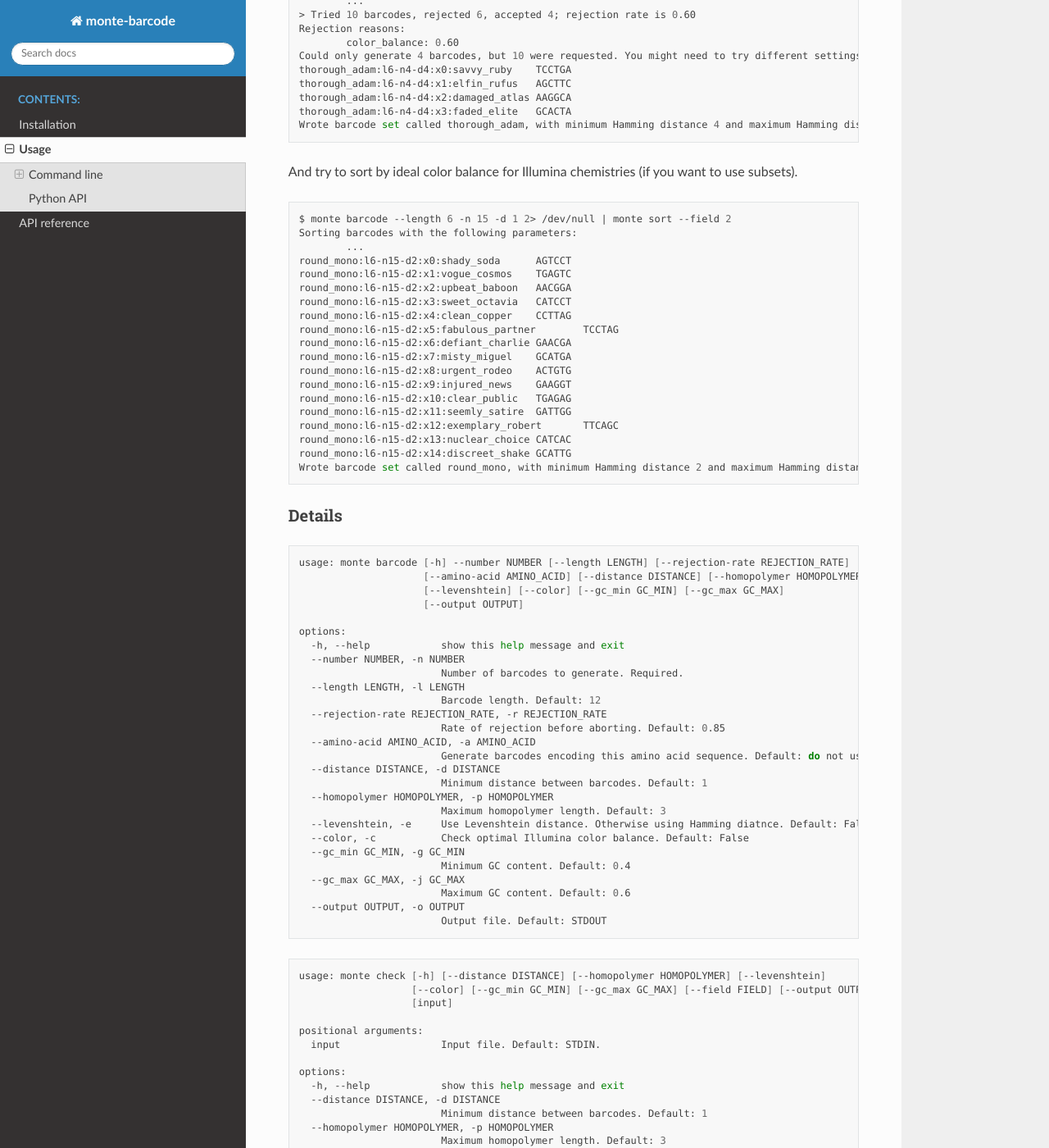
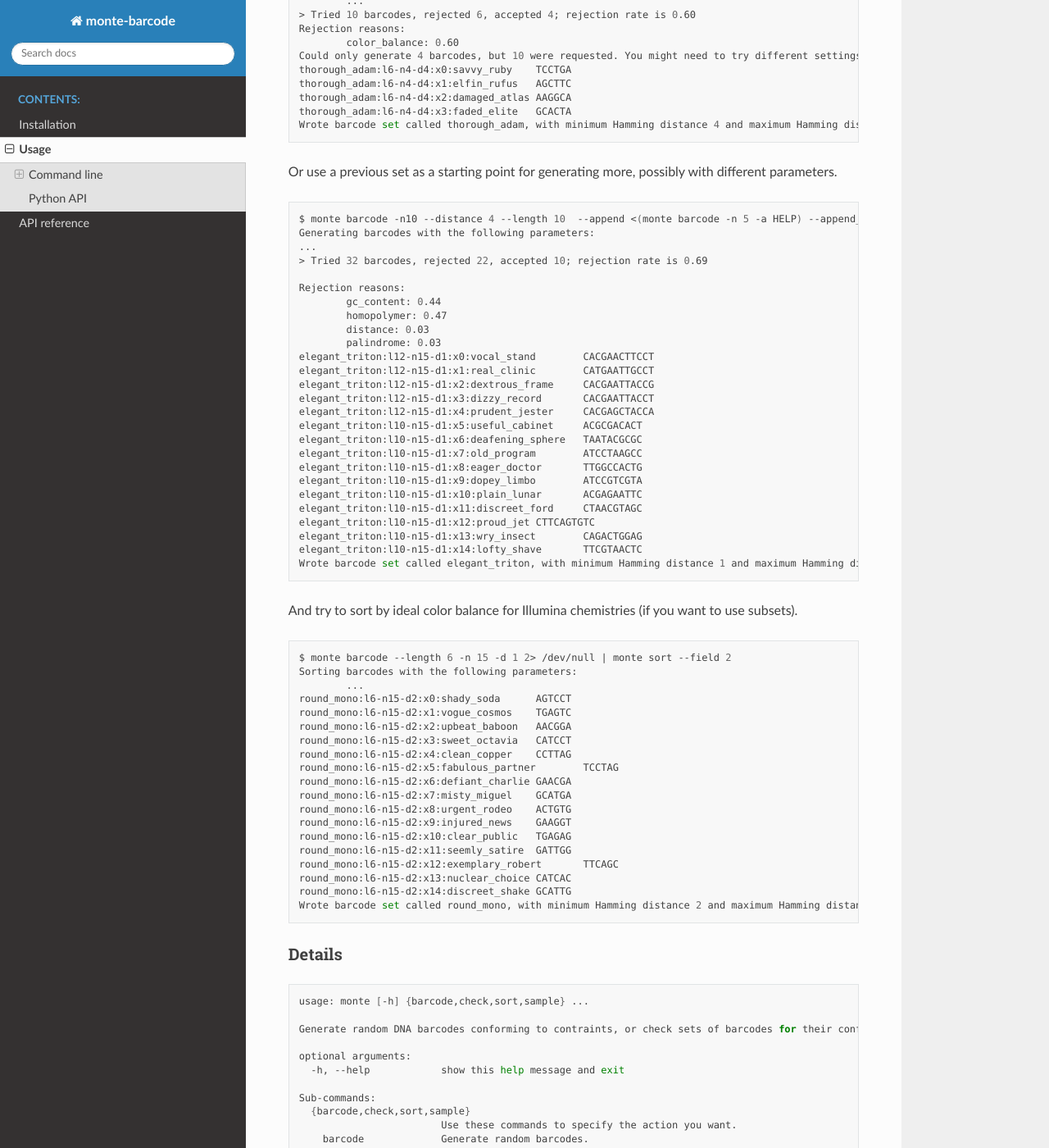
Before and after one commit to scbirlab/monte-barcode, a Sphinx documentation site: the page built from docs/source/usage.md, in a window 1280 px wide and 1400 px high, scrolled down 2210 px. Shown: the whole window at 82% size. Built offline with Sphinx 7.4.7 and the Read the Docs theme 2.0.0, drawn with Linux system fonts in a browser that asks for light colours; some of the changed text lies outside the part shown.

Commit message:
Update docs

````diff
--- a/docs/source/usage.md
+++ b/docs/source/usage.md
@@ -126,8 +126,38 @@ Wrote barcode set called thorough_adam, with minimum Hamming distance 4 and maxi
 
 ```
 
+Or use a previous set as a starting point for generating more, possibly with different parameters.
+
+```bash
+$ monte barcode -n10 --distance 4 --length 10  --append <(monte barcode -n 5 -a HELP) --append_field 2
+Generating barcodes with the following parameters:
+...
+> Tried 32 barcodes, rejected 22, accepted 10; rejection rate is 0.69
+
+Rejection reasons:
+        gc_content: 0.44
+        homopolymer: 0.47
+        distance: 0.03
+        palindrome: 0.03
+elegant_triton:l12-n15-d1:x0:vocal_stand        CACGAACTTCCT
+elegant_triton:l12-n15-d1:x1:real_clinic        CATGAATTGCCT
+elegant_triton:l12-n15-d1:x2:dextrous_frame     CACGAATTACCG
+elegant_triton:l12-n15-d1:x3:dizzy_record       CACGAATTACCT
+elegant_triton:l12-n15-d1:x4:prudent_jester     CACGAGCTACCA
+elegant_triton:l10-n15-d1:x5:useful_cabinet     ACGCGACACT
+elegant_triton:l10-n15-d1:x6:deafening_sphere   TAATACGCGC
+elegant_triton:l10-n15-d1:x7:old_program        ATCCTAAGCC
+elegant_triton:l10-n15-d1:x8:eager_doctor       TTGGCCACTG
+elegant_triton:l10-n15-d1:x9:dopey_limbo        ATCCGTCGTA
+elegant_triton:l10-n15-d1:x10:plain_lunar       ACGAGAATTC
+elegant_triton:l10-n15-d1:x11:discreet_ford     CTAACGTAGC
+elegant_triton:l10-n15-d1:x12:proud_jet CTTCAGTGTC
+elegant_triton:l10-n15-d1:x13:wry_insect        CAGACTGGAG
+elegant_triton:l10-n15-d1:x14:lofty_shave       TTCGTAACTC
+Wrote barcode set called elegant_triton, with minimum Hamming distance 1 and maximum Hamming distance 10.
+```
+
 And try to sort by ideal color balance for Illumina chemistries (if you want to use subsets).
-
 
 ```bash
 $ monte barcode --length 6 -n 15 -d 1 2> /dev/null | monte sort --field 2
@@ -154,21 +184,39 @@ Wrote barcode set called round_mono, with minimum Hamming distance 2 and maximum
 ### Details
 
 ```bash
-usage: monte barcode [-h] --number NUMBER [--length LENGTH] [--rejection-rate REJECTION_RATE]
-                     [--amino-acid AMINO_ACID] [--distance DISTANCE] [--homopolymer HOMOPOLYMER]
-                     [--levenshtein] [--color] [--gc_min GC_MIN] [--gc_max GC_MAX]
-                     [--output OUTPUT]
+usage: monte [-h] {barcode,check,sort,sample} ...
 
-options:
+Generate random DNA barcodes conforming to contraints, or check sets of barcodes for their conformance.
+
+optional arguments:
   -h, --help            show this help message and exit
+
+Sub-commands:
+  {barcode,check,sort,sample}
+                        Use these commands to specify the action you want.
+    barcode             Generate random barcodes.
+    check               Check barcode list.
+    sort                Sort barcode list for optimal color balance.
+    sample              Generate barcode list by sampling nucleotides from an existing list of sequences.
+```
+
+```bash
+usage: monte barcode [-h] [--length LENGTH] [--amino-acid AMINO_ACID] --number NUMBER [--rejection-rate REJECTION_RATE] [--append APPEND] [--append_field APPEND_FIELD] [--distance DISTANCE]
+                     [--homopolymer HOMOPOLYMER] [--levenshtein] [--color] [--gc_min GC_MIN] [--gc_max GC_MAX] [--output OUTPUT]
+
+optional arguments:
+  -h, --help            show this help message and exit
+  --length LENGTH, -l LENGTH
+                        Barcode length. Default: 12
+  --amino-acid AMINO_ACID, -a AMINO_ACID
+                        Generate barcodes encoding this amino acid sequence. Default: do not use.
   --number NUMBER, -n NUMBER
                         Number of barcodes to generate. Required.
-  --length LENGTH, -l LENGTH
-                        Barcode length. Default: 12
   --rejection-rate REJECTION_RATE, -r REJECTION_RATE
                         Rate of rejection before aborting. Default: 0.85
-  --amino-acid AMINO_ACID, -a AMINO_ACID
-                        Generate barcodes encoding this amino acid sequence. Default: do not use.
+  --append APPEND       File to take a list of barcodes to extend. Default: do not use
+  --append_field APPEND_FIELD
+                        Column name or number to take barcodes from for appending. Default: 1
   --distance DISTANCE, -d DISTANCE
                         Minimum distance between barcodes. Default: 1
   --homopolymer HOMOPOLYMER, -p HOMOPOLYMER
@@ -179,6 +227,39 @@ options:
                         Minimum GC content. Default: 0.4
   --gc_max GC_MAX, -j GC_MAX
                         Maximum GC content. Default: 0.6
+  --output OUTPUT, -o OUTPUT
+                        Output file. Default: STDOUT
+```
+
+```bash
+usage: monte sample [-h] --number NUMBER [--rejection-rate REJECTION_RATE] [--append APPEND] [--append_field APPEND_FIELD] [--distance DISTANCE] [--homopolymer HOMOPOLYMER] [--levenshtein] [--color]
+                    [--gc_min GC_MIN] [--gc_max GC_MAX] [--field FIELD] [--output OUTPUT]
+                    [input]
+
+positional arguments:
+  input                 Input file. Default: STDIN.
+
+optional arguments:
+  -h, --help            show this help message and exit
+  --number NUMBER, -n NUMBER
+                        Number of barcodes to generate. Required.
+  --rejection-rate REJECTION_RATE, -r REJECTION_RATE
+                        Rate of rejection before aborting. Default: 0.85
+  --append APPEND       File to take a list of barcodes to extend. Default: do not use
+  --append_field APPEND_FIELD
+                        Column name or number to take barcodes from for appending. Default: 1
+  --distance DISTANCE, -d DISTANCE
+                        Minimum distance between barcodes. Default: 1
+  --homopolymer HOMOPOLYMER, -p HOMOPOLYMER
+                        Maximum homopolymer length. Default: 3
+  --levenshtein, -e     Use Levenshtein distance. Otherwise using Hamming diatnce. Default: False
+  --color, -c           Check optimal Illumina color balance. Default: False
+  --gc_min GC_MIN, -g GC_MIN
+                        Minimum GC content. Default: 0.4
+  --gc_max GC_MAX, -j GC_MAX
+                        Maximum GC content. Default: 0.6
+  --field FIELD, -f FIELD
+                        Column name or number for barcode sequences. Default: 1
   --output OUTPUT, -o OUTPUT
                         Output file. Default: STDOUT
 ```
````
Also changed, not shown: README.md (+91 -10 lines).
